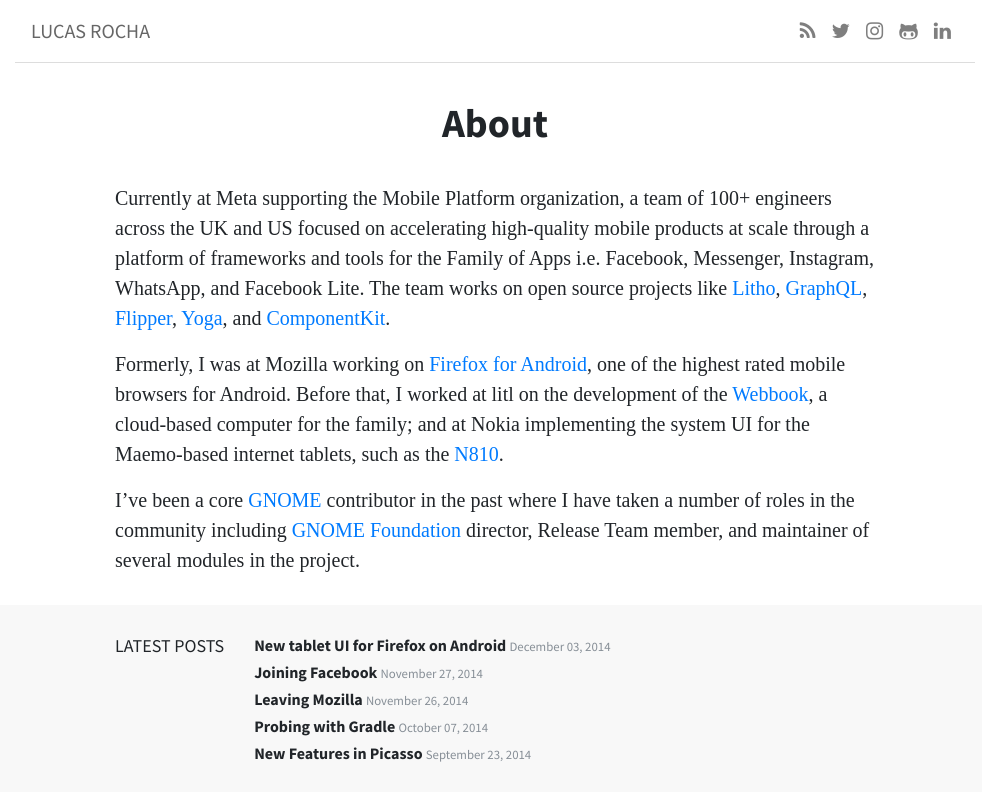
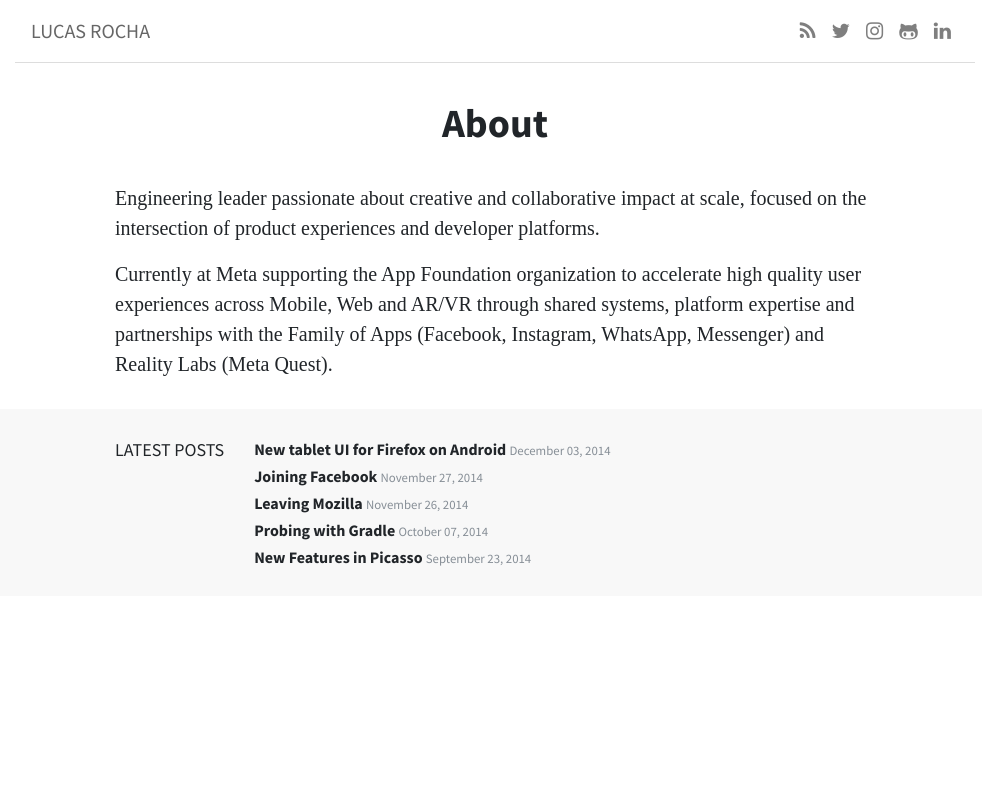
Before and after one commit to lucasr/lucasr.github.io, a Jekyll site: the page built from about.md, in a window 1280 px wide. Shown: the top 801 px of the page, without its empty margins (145-1127 px from the left). Built offline with Jekyll 4.4.1, drawn with Linux system fonts in a browser that asks for light colours; some web fonts are replaced; comment, search, counter and statistics services are not loaded.

Commit message:
Update about.md

```diff
--- a/about.md
+++ b/about.md
@@ -4,23 +4,11 @@
 permalink: /about/
 ---
 
-Currently at Meta supporting the Mobile Platform organization, a team of 100+
-engineers across the UK and US focused on accelerating high-quality mobile
-products at scale through a platform of frameworks and tools for the Family
-of Apps i.e. Facebook, Messenger, Instagram, WhatsApp, and Facebook Lite.
-The team works on open source projects like [Litho](https://fblitho.com),
-[GraphQL](https://graphql.org), [Flipper](https://fbflipper.com),
-[Yoga](https://yogalayout.com), and [ComponentKit](http://componentkit.org).
+Engineering leader passionate about creative and collaborative impact at
+scale, focused on the intersection of product experiences and developer
+platforms.
 
-Formerly, I was at Mozilla working on [Firefox for
-Android](https://www.mozilla.org/firefox/mobile/), one of the highest rated
-mobile browsers for Android. Before that, I worked at litl on the development
-of the [Webbook](https://en.wikipedia.org/wiki/Litl), a cloud-based
-computer for the family; and at Nokia implementing the system UI for the
-Maemo-based internet tablets, such as the
-[N810](https://en.wikipedia.org/wiki/Nokia_N810).
-
-I’ve been a core [GNOME](https://www.gnome.org) contributor in the past where I
-have taken a number of roles in the community including [GNOME
-Foundation](https://www.gnome.org/foundation/) director, Release Team member,
-and maintainer of several modules in the project.
+Currently at Meta supporting the App Foundation organization to accelerate
+high quality user experiences across Mobile, Web and AR/VR through shared
+systems, platform expertise and partnerships with the Family of Apps (Facebook,
+Instagram, WhatsApp, Messenger) and Reality Labs (Meta Quest).
```
